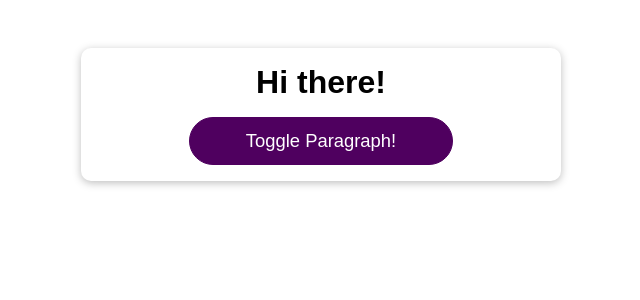
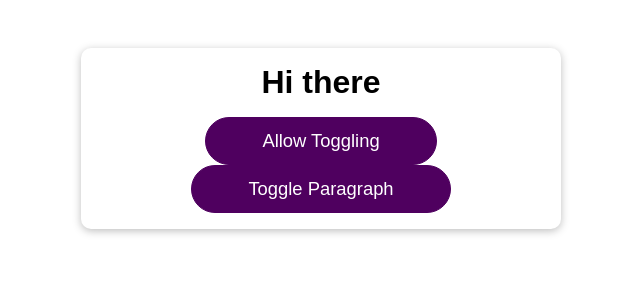
Before and after one commit to ashrafstakala/react-optimization, a React (Create React App) app: page / in a window 1280 px wide. Shown: the top 300 px of the page, without its empty margins (319-959 px from the left). Built offline with nearby package versions, Linux system fonts and the light colour scheme.

Commit message:
added usecallback hook w/ dependancies

```diff
--- a/src/App.js
+++ b/src/App.js
@@ -6,18 +6,26 @@ import './App.css';
 
 function App() {
   const [showParagraph, setShowParagraph] = useState(false);
+  const [allowToggle, setAllowToggle] = useState(false);
 
   console.log('APP RUNNING');
 
   const toggleParagraphHandler = useCallback(() => {
-    setShowParagraph((prevShowParagraph) => !prevShowParagraph);
-  }, []);
+    if (allowToggle) {
+      setShowParagraph((prevShowParagraph) => !prevShowParagraph);
+    }
+  }, [allowToggle]);
+
+  const allowToggleHandler = () => {
+    setAllowToggle(true);
+  };
 
   return (
     <div className="app">
-      <h1>Hi there!</h1>
-      <DemoOutput show={false} />
-      <Button onClick={toggleParagraphHandler}>Toggle Paragraph!</Button>
+      <h1>Hi there</h1>
+      <DemoOutput show={showParagraph} />
+      <Button onClick={allowToggleHandler}>Allow Toggling</Button>
+      <Button onClick={toggleParagraphHandler}>Toggle Paragraph</Button>
     </div>
   );
 }
```
